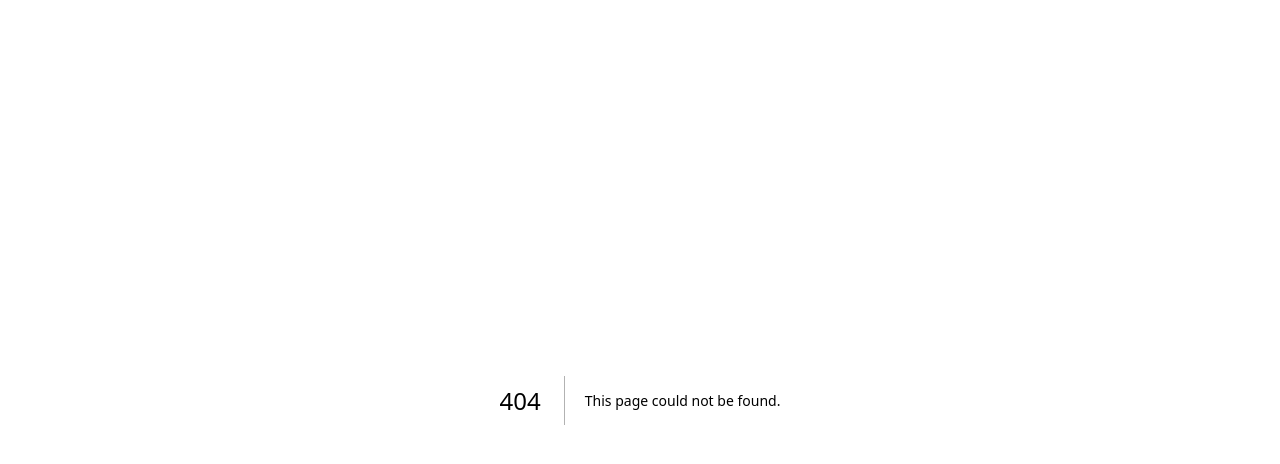
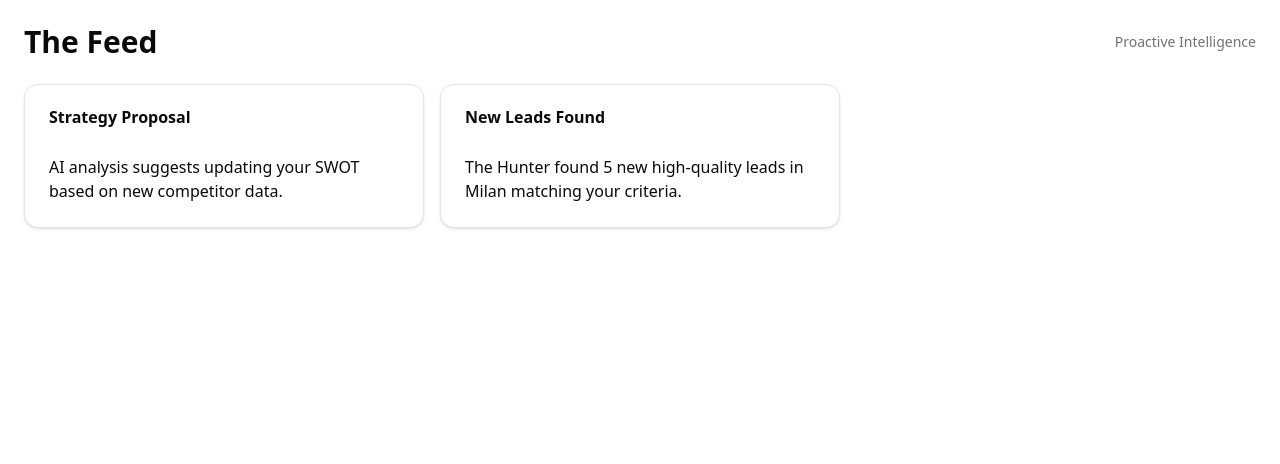
Before and after one commit to svolamkt/svola, a Next.js app: page / in a window 1280 px wide. Before the commit this address had no page. Shown: the top 464 px of the page. Built offline with nearby package versions, Linux system fonts and the light colour scheme.

Commit message:
fix: restore missing dashboard home page

```diff
--- /dev/null
+++ b/src/app/(dashboard)/page.tsx
@@ -0,0 +1,32 @@
+import { Card, CardContent, CardHeader, CardTitle } from "@/components/ui/card";
+
+export default function FeedPage() {
+  return (
+    <div className="p-6 space-y-6">
+      <div className="flex items-center justify-between">
+        <h1 className="text-3xl font-bold">The Feed</h1>
+        <span className="text-sm text-muted-foreground">Proactive Intelligence</span>
+      </div>
+
+      <div className="grid gap-4 md:grid-cols-2 lg:grid-cols-3">
+        <Card>
+          <CardHeader>
+            <CardTitle>Strategy Proposal</CardTitle>
+          </CardHeader>
+          <CardContent>
+            <p>AI analysis suggests updating your SWOT based on new competitor data.</p>
+          </CardContent>
+        </Card>
+
+        <Card>
+          <CardHeader>
+            <CardTitle>New Leads Found</CardTitle>
+          </CardHeader>
+          <CardContent>
+            <p>The Hunter found 5 new high-quality leads in Milan matching your criteria.</p>
+          </CardContent>
+        </Card>
+      </div>
+    </div>
+  );
+}
```
